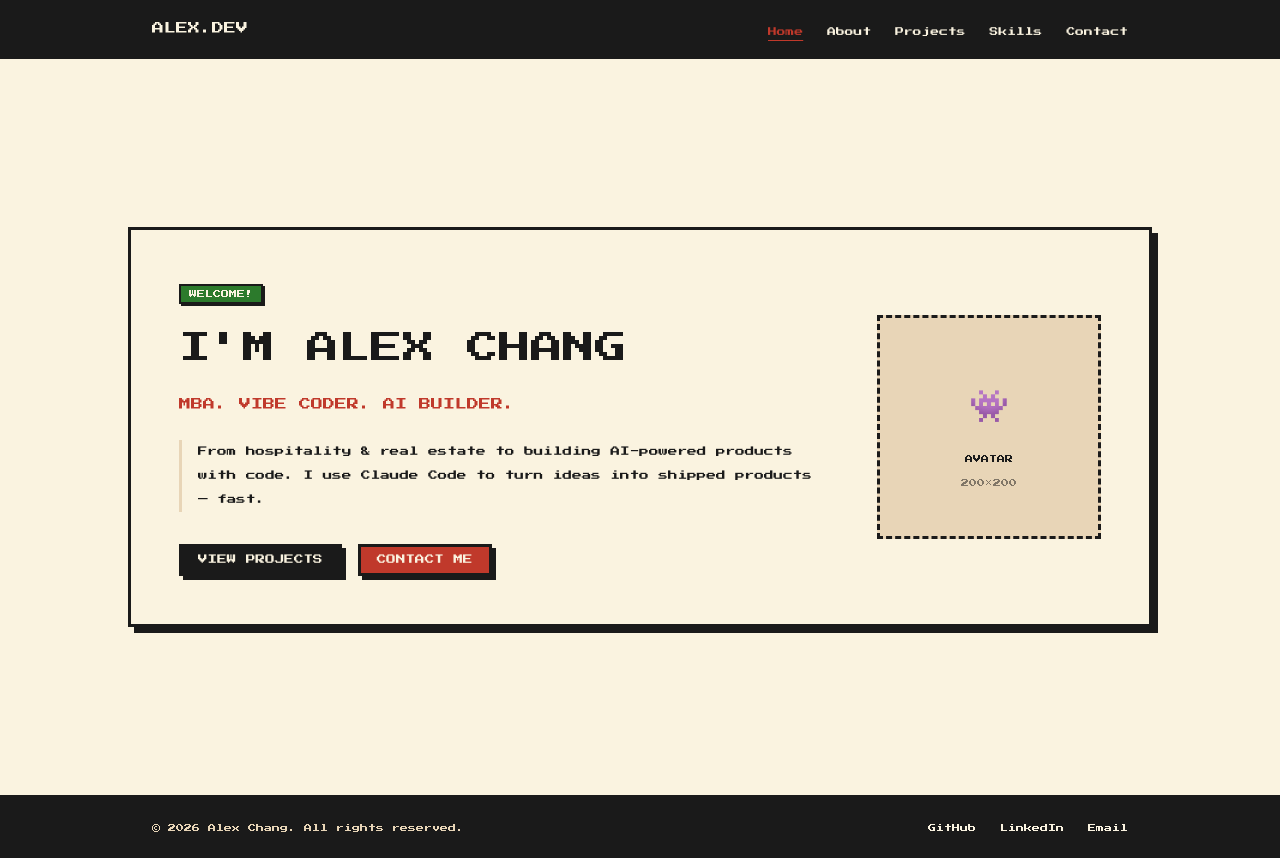
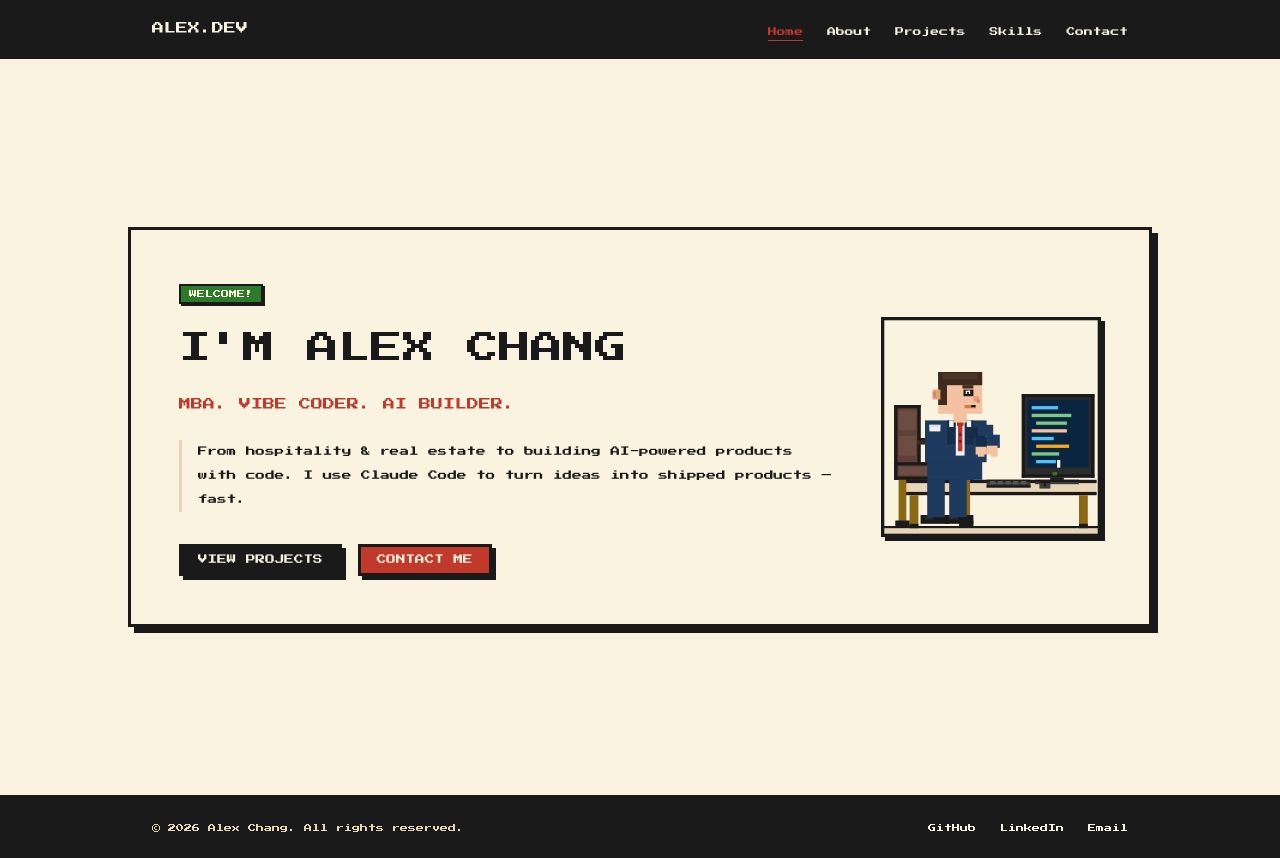
Before and after one commit to jazzleg66/alex-portfolio, a Next.js app: page / in a window 1280 px wide. Built offline with nearby package versions, Linux system fonts and the light colour scheme.

Commit message:
feat: pixel art avatar — business suit, desk, monitor

```diff
--- a/components/sections/HeroSection.tsx
+++ b/components/sections/HeroSection.tsx
@@ -1,4 +1,4 @@
-import { PixelButton, PixelBadge } from "@/components/ui";
+import { PixelButton, PixelBadge, PixelAvatar } from "@/components/ui";
 
 export default function HeroSection() {
   return (
@@ -53,16 +53,9 @@ export default function HeroSection() {
             </div>
           </div>
 
-          {/* Right: Avatar placeholder */}
-          <div className="flex-shrink-0">
-            <div
-              className="w-48 h-48 md:w-56 md:h-56 flex flex-col items-center justify-center border-[3px] border-dashed border-[var(--black)] bg-[var(--tan)]"
-              style={{ fontSize: "0.5rem", lineHeight: "2.5" }}
-            >
-              <span className="text-[2rem]">👾</span>
-              <span className="text-[var(--black)] mt-2">AVATAR</span>
-              <span className="text-[var(--black)] opacity-50 mt-1">200×200</span>
-            </div>
+          {/* Right: Pixel art avatar */}
+          <div className="flex-shrink-0" style={{ boxShadow: "4px 4px 0px var(--black)" }}>
+            <PixelAvatar size={220} />
           </div>
 
         </div>
--- /dev/null
+++ b/components/ui/PixelAvatar.tsx
@@ -0,0 +1,196 @@
+export default function PixelAvatar({ size = 200 }: { size?: number }) {
+  return (
+    <svg
+      width={size}
+      height={size}
+      viewBox="0 0 200 200"
+      xmlns="http://www.w3.org/2000/svg"
+      style={{ imageRendering: "pixelated" }}
+    >
+      {/* Background */}
+      <rect width="200" height="200" fill="#FAF3E0" />
+
+      {/* ── FLOOR ── */}
+      <rect x="0" y="190" width="200" height="10" fill="#E8D5B7" />
+      <rect x="0" y="190" width="200" height="2" fill="#1A1A1A" />
+
+      {/* ── DESK ── */}
+      <rect x="20" y="148" width="176" height="14" fill="#E8D5B7" />
+      <rect x="20" y="148" width="176" height="3" fill="#1A1A1A" />
+      <rect x="20" y="159" width="176" height="3" fill="#1A1A1A" />
+      {/* Desk legs */}
+      <rect x="26" y="162" width="8" height="28" fill="#8B6914" />
+      <rect x="26" y="188" width="8" height="4" fill="#1A1A1A" />
+      <rect x="180" y="162" width="8" height="28" fill="#8B6914" />
+      <rect x="180" y="188" width="8" height="4" fill="#1A1A1A" />
+
+      {/* ── CHAIR ── */}
+      {/* Chair back */}
+      <rect x="12" y="80" width="24" height="68" fill="#5D4037" />
+      <rect x="12" y="80" width="24" height="3" fill="#1A1A1A" />
+      <rect x="12" y="80" width="3" height="68" fill="#1A1A1A" />
+      <rect x="33" y="80" width="3" height="68" fill="#1A1A1A" />
+      {/* Chair back cushion detail */}
+      <rect x="16" y="85" width="16" height="18" fill="#6D4C41" />
+      <rect x="16" y="108" width="16" height="18" fill="#6D4C41" />
+      {/* Chair seat */}
+      <rect x="12" y="132" width="72" height="16" fill="#5D4037" />
+      <rect x="12" y="132" width="72" height="3" fill="#1A1A1A" />
+      <rect x="12" y="145" width="72" height="3" fill="#1A1A1A" />
+      <rect x="12" y="132" width="3" height="16" fill="#1A1A1A" />
+      <rect x="81" y="132" width="3" height="16" fill="#1A1A1A" />
+      {/* Seat cushion */}
+      <rect x="16" y="136" width="64" height="8" fill="#6D4C41" />
+      {/* Armrest */}
+      <rect x="33" y="110" width="48" height="6" fill="#3E2723" />
+      <rect x="33" y="110" width="48" height="2" fill="#1A1A1A" />
+      {/* Chair legs */}
+      <rect x="16" y="148" width="7" height="40" fill="#8B6914" />
+      <rect x="74" y="148" width="7" height="40" fill="#8B6914" />
+      <rect x="13" y="185" width="13" height="5" fill="#1A1A1A" />
+      <rect x="71" y="185" width="13" height="5" fill="#1A1A1A" />
+
+      {/* ── MONITOR ── */}
+      {/* Bezel */}
+      <rect x="128" y="70" width="66" height="76" fill="#2C2C2C" />
+      <rect x="128" y="70" width="66" height="3" fill="#1A1A1A" />
+      <rect x="128" y="70" width="3" height="76" fill="#1A1A1A" />
+      <rect x="191" y="70" width="3" height="76" fill="#1A1A1A" />
+      <rect x="128" y="143" width="66" height="3" fill="#1A1A1A" />
+      {/* Screen */}
+      <rect x="133" y="75" width="56" height="62" fill="#0A2540" />
+      {/* Code lines */}
+      <rect x="137" y="81" width="24" height="3" fill="#4FC3F7" />
+      <rect x="137" y="88" width="36" height="3" fill="#81C784" />
+      <rect x="141" y="95" width="28" height="3" fill="#81C784" />
+      <rect x="137" y="102" width="32" height="3" fill="#F4C2A1" />
+      <rect x="137" y="109" width="20" height="3" fill="#4FC3F7" />
+      <rect x="141" y="116" width="30" height="3" fill="#F9A825" />
+      <rect x="137" y="123" width="25" height="3" fill="#81C784" />
+      <rect x="141" y="130" width="18" height="3" fill="#4FC3F7" />
+      {/* Cursor */}
+      <rect x="160" y="130" width="3" height="7" fill="#FAF3E0" />
+      {/* Power LED */}
+      <rect x="156" y="141" width="4" height="3" fill="#2C7A2C" />
+      {/* Stand neck */}
+      <rect x="154" y="146" width="12" height="5" fill="#3C3C3C" />
+      <rect x="154" y="146" width="12" height="2" fill="#1A1A1A" />
+      {/* Stand base */}
+      <rect x="140" y="148" width="40" height="4" fill="#3C3C3C" />
+      <rect x="140" y="148" width="40" height="2" fill="#1A1A1A" />
+
+      {/* ── KEYBOARD ── */}
+      <rect x="96" y="148" width="40" height="7" fill="#3C3C3C" />
+      <rect x="96" y="148" width="40" height="2" fill="#1A1A1A" />
+      <rect x="96" y="153" width="40" height="2" fill="#1A1A1A" />
+      {/* Keys */}
+      <rect x="99" y="149" width="5" height="3" fill="#555555" />
+      <rect x="106" y="149" width="5" height="3" fill="#555555" />
+      <rect x="113" y="149" width="5" height="3" fill="#555555" />
+      <rect x="120" y="149" width="5" height="3" fill="#555555" />
+      <rect x="127" y="149" width="5" height="3" fill="#555555" />
+      {/* Mouse */}
+      <rect x="144" y="149" width="10" height="7" fill="#3C3C3C" />
+      <rect x="144" y="149" width="10" height="2" fill="#1A1A1A" />
+      <rect x="148" y="149" width="2" height="5" fill="#1A1A1A" />
+
+      {/* ── PERSON ── */}
+
+      {/* Shoes */}
+      <rect x="36" y="180" width="26" height="8" fill="#1A1A1A" />
+      <rect x="58" y="180" width="26" height="8" fill="#1A1A1A" />
+      <rect x="40" y="181" width="8" height="3" fill="#2C2C2C" />
+      <rect x="62" y="181" width="8" height="3" fill="#2C2C2C" />
+
+      {/* Lower legs */}
+      <rect x="42" y="148" width="16" height="34" fill="#1E3A5F" />
+      <rect x="62" y="148" width="16" height="34" fill="#1E3A5F" />
+
+      {/* Upper legs (horizontal on seat) */}
+      <rect x="42" y="130" width="50" height="18" fill="#1E3A5F" />
+      <rect x="42" y="130" width="50" height="2" fill="#162D4A" />
+
+      {/* Body — suit jacket */}
+      <rect x="40" y="94" width="56" height="38" fill="#1E3A5F" />
+
+      {/* Pocket square */}
+      <rect x="44" y="98" width="10" height="6" fill="#F0F0F0" />
+      <rect x="44" y="98" width="10" height="2" fill="#E0E0E0" />
+
+      {/* Lapels */}
+      <rect x="60" y="94" width="8" height="22" fill="#162D4A" />
+      <rect x="76" y="94" width="8" height="22" fill="#162D4A" />
+
+      {/* Shirt */}
+      <rect x="68" y="94" width="8" height="32" fill="#F0F0F0" />
+
+      {/* Shirt collar */}
+      <rect x="62" y="94" width="4" height="6" fill="#F0F0F0" />
+      <rect x="78" y="94" width="4" height="6" fill="#F0F0F0" />
+
+      {/* Tie */}
+      <rect x="70" y="96" width="4" height="26" fill="#C0392B" />
+      <rect x="69" y="94" width="6" height="5" fill="#A93226" />
+
+      {/* Jacket buttons */}
+      <rect x="71" y="106" width="2" height="2" fill="#162D4A" />
+      <rect x="71" y="112" width="2" height="2" fill="#162D4A" />
+
+      {/* Left arm (behind, toward keyboard) */}
+      <rect x="80" y="100" width="14" height="10" fill="#162D4A" />
+      <rect x="86" y="109" width="12" height="10" fill="#162D4A" />
+      <rect x="86" y="118" width="10" height="7" fill="#F4C2A1" />
+      <rect x="88" y="123" width="6" height="4" fill="#F4C2A1" />
+
+      {/* Right arm (front, toward keyboard) */}
+      <rect x="88" y="98" width="14" height="10" fill="#1E3A5F" />
+      <rect x="96" y="107" width="12" height="12" fill="#1E3A5F" />
+      <rect x="96" y="117" width="10" height="8" fill="#F4C2A1" />
+      <rect x="100" y="123" width="6" height="4" fill="#F4C2A1" />
+
+      {/* Neck */}
+      <rect x="66" y="86" width="12" height="10" fill="#F4C2A1" />
+
+      {/* ── HEAD (profile facing right) ── */}
+      <rect x="52" y="50" width="40" height="38" fill="#F4C2A1" />
+
+      {/* Hair — top & back */}
+      <rect x="52" y="50" width="40" height="12" fill="#3D2B1F" />
+      <rect x="52" y="50" width="8" height="30" fill="#3D2B1F" />
+      {/* Hair highlight */}
+      <rect x="56" y="51" width="32" height="6" fill="#4A3526" />
+
+      {/* Ear */}
+      <rect x="47" y="66" width="7" height="9" fill="#E8A070" />
+      <rect x="47" y="68" width="3" height="5" fill="#D4896A" />
+
+      {/* Eyebrow */}
+      <rect x="74" y="62" width="10" height="3" fill="#3D2B1F" />
+
+      {/* Eye */}
+      <rect x="75" y="66" width="9" height="6" fill="#1A1A1A" />
+      <rect x="77" y="67" width="4" height="3" fill="#FFFFFF" />
+      <rect x="78" y="68" width="2" height="2" fill="#3D2B1F" />
+      <rect x="79" y="67" width="2" height="1" fill="#FFFFFF" />
+
+      {/* Nose */}
+      <rect x="84" y="72" width="5" height="5" fill="#E8A070" />
+      <rect x="87" y="75" width="3" height="3" fill="#D4896A" />
+
+      {/* Mouth */}
+      <rect x="76" y="80" width="10" height="3" fill="#C68642" />
+      <rect x="82" y="80" width="4" height="2" fill="#1A1A1A" />
+
+      {/* ── PIXEL BORDER (matches design system) ── */}
+      <rect
+        x="1.5"
+        y="1.5"
+        width="197"
+        height="197"
+        fill="none"
+        stroke="#1A1A1A"
+        strokeWidth="3"
+      />
+    </svg>
+  );
+}
--- a/components/ui/index.ts
+++ b/components/ui/index.ts
@@ -2,3 +2,4 @@ export { default as PixelButton } from "./PixelButton";
 export { default as PixelCard } from "./PixelCard";
 export { default as SectionTitle } from "./SectionTitle";
 export { default as PixelBadge } from "./PixelBadge";
+export { default as PixelAvatar } from "./PixelAvatar";
```
